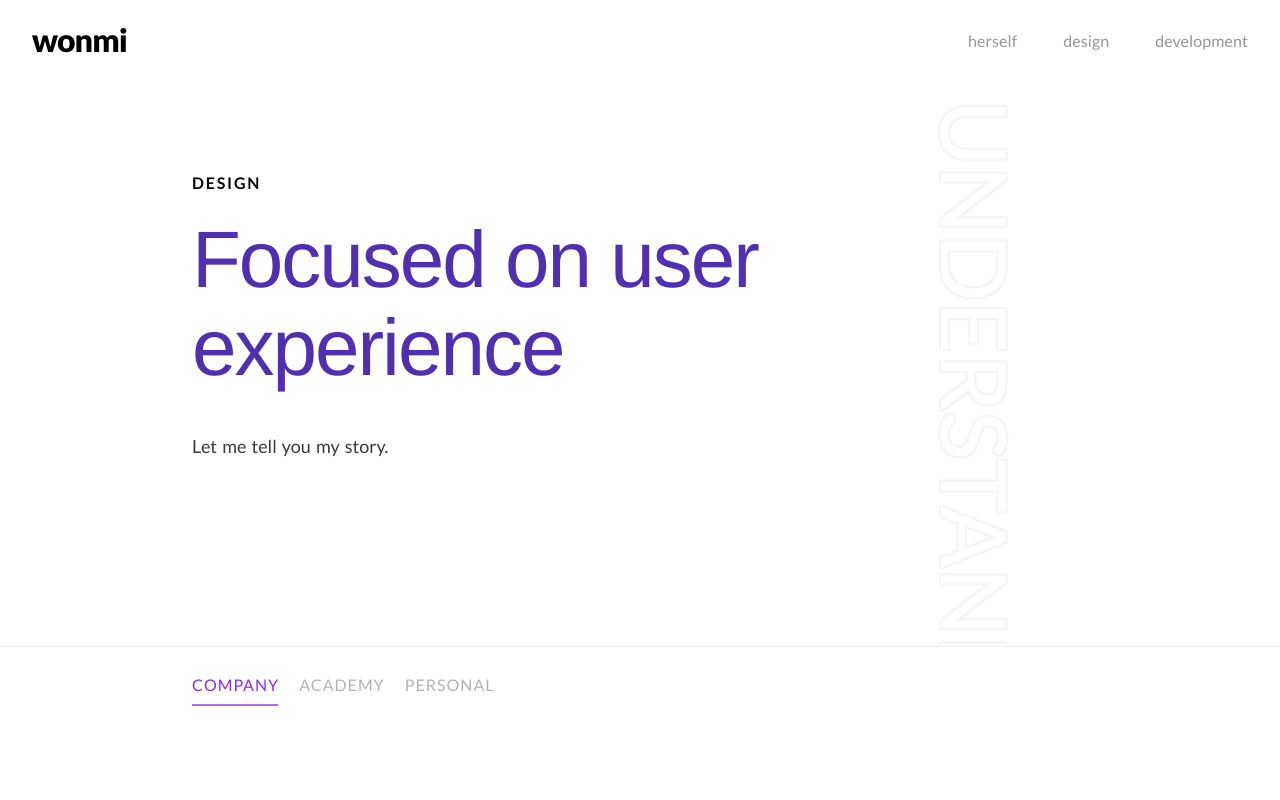
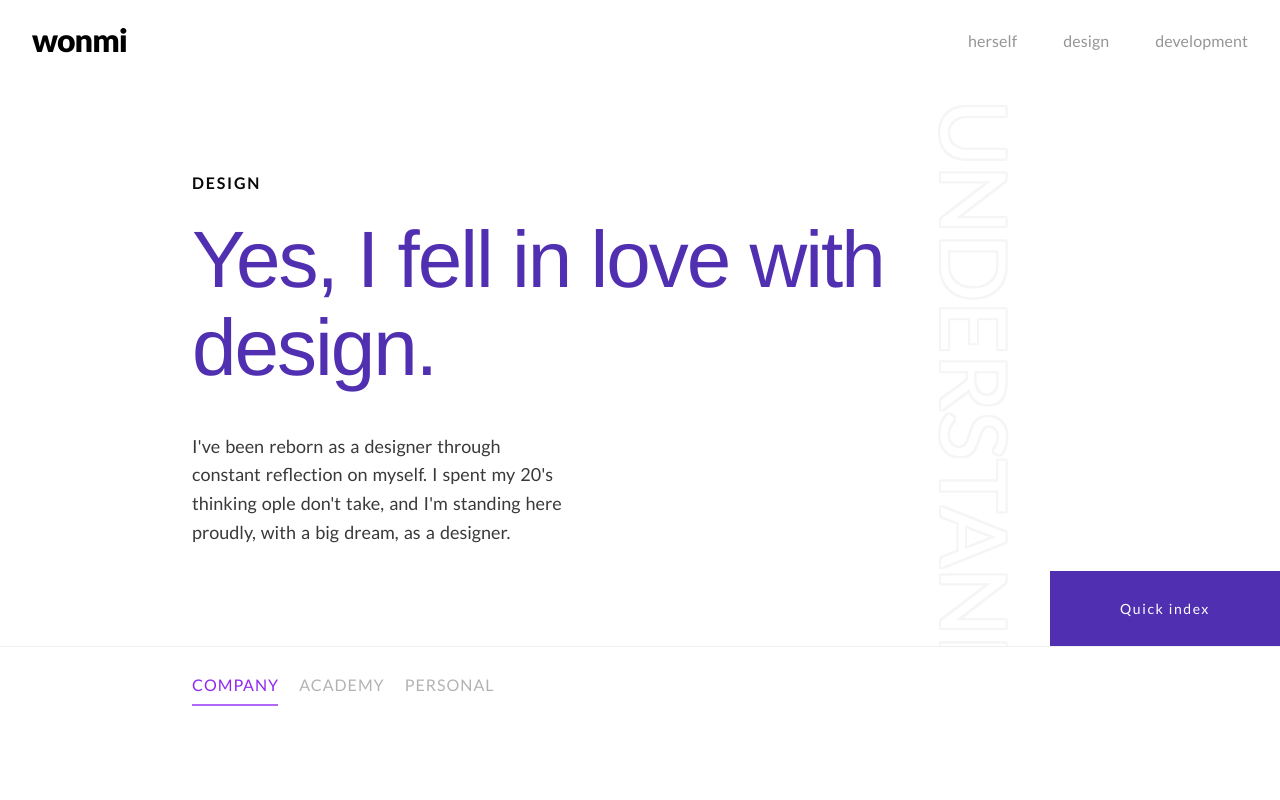
Before and after one commit to wonma/portfolio, a website: page app/index.html in a window 1280 px wide. Shown: the top 800 px of the page. Drawn offline with Linux system fonts and the light colour scheme.

Commit message:
Fixed styling of hero of design collection page

```diff
--- a/app/assets/styles/modules/_hero.css
+++ b/app/assets/styles/modules/_hero.css
@@ -213,7 +213,7 @@ video {
             letter-spacing: -1.5px;
             font-weight: 700;
             color: $primaryCol;
-            width: 300px;
+            width: 340px;
             line-height: 1.1;
 
             @mixin atSmall {
@@ -229,10 +229,10 @@ video {
             margin-top: 40px;
             font-size: 18px;
             font-weight: 400;
-                    letter-spacing: 0px;
-        word-spacing: 1.6px;
+            letter-spacing: 0px;
+            word-spacing: 1.6px;
             line-height: 1.6;
-            max-width: 500px;
+            max-width: 380px;
             opacity: .8;
             color: #080808;
         }
--- a/app/index.html
+++ b/app/index.html
@@ -54,10 +54,20 @@
             <h1 class="hero__heading">
                 <div class="container">
                     <p class="hero__heading--intro">DESIGN</p>
-                    <p class="hero__heading--main">Focused on user experience</p>
-                    <p class="hero__heading--sub">Let me tell you my story.</p>
+                    <p class="hero__heading--main">Yes, I fell in love with design.</p>
+                    <p class="hero__heading--sub">
+                        I've been reborn as a designer through constant reflection on myself.
+                        I spent my 20's thinking ople don't take, and I'm standing here proudly, with a big dream, as a designer.
+                    </p>
                 </div>
             </h1>
+            <a href="#" class="btn--edge btn--edge--bottom-right btn--edge--f-bw">
+                <p>Quick index</p>
+            </a>
+            <span class="index-scroll">
+                <span class="index-scroll__arrow"></span>
+                Scroll
+            </span>
         </div>
         <nav class="secondary-nav">
             <div class="secondary-nav-container">
--- a/app/temp/styles/styles.css
+++ b/app/temp/styles/styles.css
@@ -1253,7 +1253,7 @@ video {
             letter-spacing: -1.5px;
             font-weight: 700;
             color: #5030B1;
-            width: 300px;
+            width: 340px;
             line-height: 1.1;
         }
 @media (min-width:600px){
@@ -1269,10 +1269,10 @@ video {
             margin-top: 40px;
             font-size: 18px;
             font-weight: 400;
-                    letter-spacing: 0px;
-        word-spacing: 1.6px;
+            letter-spacing: 0px;
+            word-spacing: 1.6px;
             line-height: 1.6;
-            max-width: 500px;
+            max-width: 380px;
             opacity: .8;
             color: #080808;
         }
```
